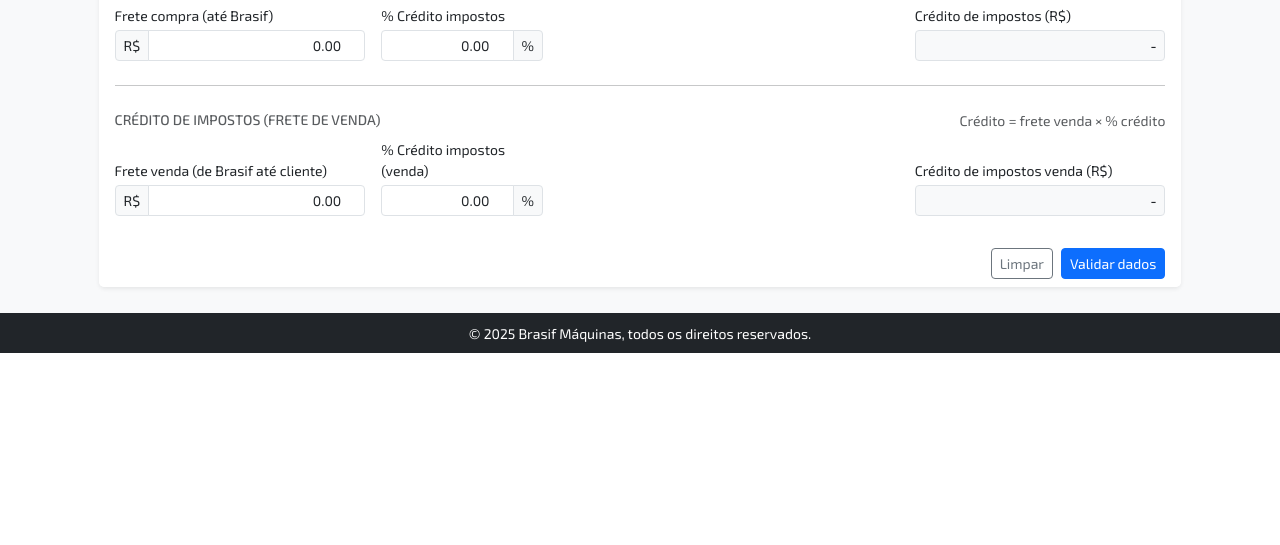
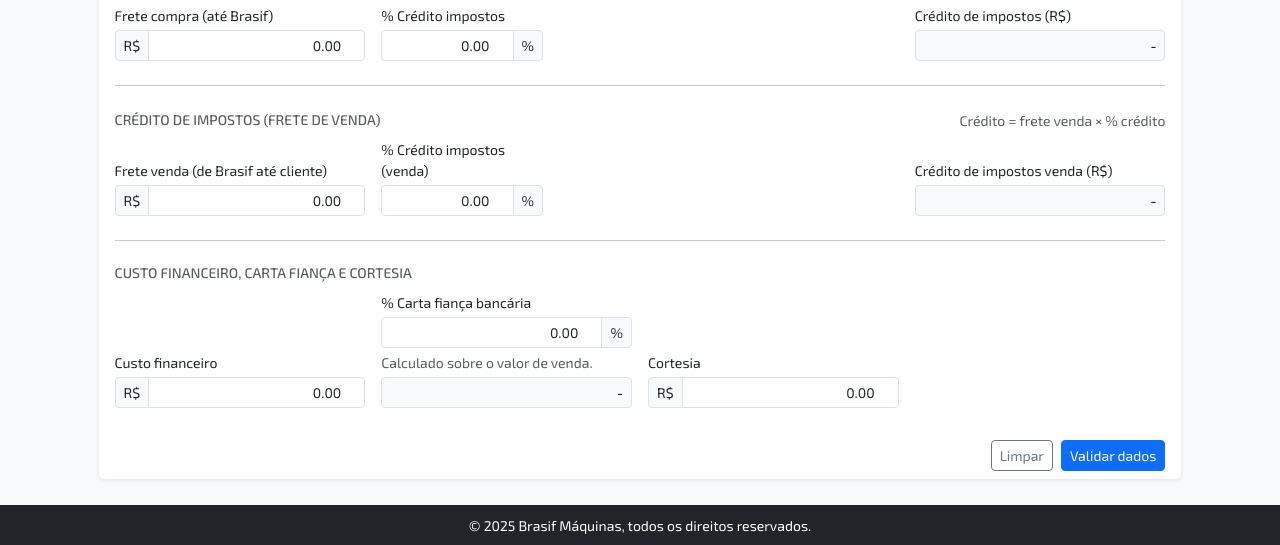
Before and after one commit to peedrohcamposf/Calculo-de-margem, a Flask app: template app/templates/nova_reserva.html in a window 1280 px wide. Shown: the part 1517-2062 px from the top of the page. Before the commit the page ends 1870 px from the top, so only its background shows below. Run offline with Flask 3, Linux system fonts and the light colour scheme; the template is opened without the code that fills it: values that come from a table or form of the project are taken from there, others are empty; parts of the project's set-up code (start-up, migrations or seed data) failed here and were passed over; some libraries are stand-ins or nearby versions.

Commit message:
FEAT - Custo Financeiro, Carta fiança bancária e Cortesia

```diff
--- a/app/forms/home_forms.py
+++ b/app/forms/home_forms.py
@@ -308,6 +308,49 @@ class NovaReservaForm(FlaskForm):
         ],
     )
 
+    # Custo financeiro (R$)
+    custo_financeiro = DecimalField(
+        "Custo financeiro",
+        places=2,
+        default=0,
+        validators=[
+            Optional(),
+            NumberRange(
+                min=0,
+                message="O custo financeiro não pode ser negativo.",
+            ),
+        ],
+    )
+
+    # Carta fiança bancária (% sobre o valor de venda)
+    carta_fianca_percent = DecimalField(
+        "% Carta fiança bancária",
+        places=2,
+        default=0,
+        validators=[
+            Optional(),
+            NumberRange(
+                min=0,
+                max=100,
+                message="Percentual deve estar entre 0% e 100%.",
+            ),
+        ],
+    )
+
+    # Cortesia (R$)
+    cortesia = DecimalField(
+        "Cortesia",
+        places=2,
+        default=0,
+        validators=[
+            Optional(),
+            NumberRange(
+                min=0,
+                message="O valor da cortesia não pode ser negativo.",
+            ),
+        ],
+    )
+
     # Validações customizadas
     def validate_filial(self, field: SelectField) -> None:
         empresa = self.empresa.data
--- a/app/templates/nova_reserva.html
+++ b/app/templates/nova_reserva.html
@@ -668,6 +668,66 @@
                                 </div>
                             </div>
                         </div>
+
+                        <!-- Custo financeiro / Carta fiança / Cortesia -->
+                        <hr class="my-4">
+
+                        <div class="d-flex justify-content-between align-items-center mb-2">
+                            <h2 class="h6 mb-0 text-muted text-uppercase small">
+                                Custo financeiro, carta fiança e cortesia
+                            </h2>
+                        </div>
+
+                        <div class="row g-3 align-items-end mb-2">
+                            <!-- Custo financeiro -->
+                            <div class="col-md-4 col-lg-3">
+                                <label class="form-label mb-1 small">{{ form.custo_financeiro.label }}</label>
+                                <div class="input-group input-group-sm">
+                                    <span class="input-group-text">R$</span>
+                                    {{ form.custo_financeiro(class="form-control text-end") }}
+                                </div>
+                                {% for error in form.custo_financeiro.errors %}
+                                <div class="text-danger small">{{ error }}</div>
+                                {% endfor %}
+                            </div>
+
+                            <!-- Carta fiança (% + valor R$) -->
+                            <div class="col-md-4 col-lg-3">
+                                <label class="form-label mb-1 small">{{ form.carta_fianca_percent.label }}</label>
+                                <div class="input-group input-group-sm mb-1">
+                                    {{ form.carta_fianca_percent(class="form-control text-end") }}
+                                    <span class="input-group-text">%</span>
+                                </div>
+                                {% for error in form.carta_fianca_percent.errors %}
+                                <div class="text-danger small">{{ error }}</div>
+                                {% endfor %}
+
+                                <small class="text-muted d-block mb-1 small">
+                                    Calculado sobre o valor de venda.
+                                </small>
+
+                                <div class="form-control form-control-sm text-end bg-light fw-semibold">
+                                    {% if carta_fianca_valor_formatado %}
+                                    R$ {{ carta_fianca_valor_formatado }}
+                                    {% else %}
+                                    -
+                                    {% endif %}
+                                </div>
+                            </div>
+
+                            <!-- Cortesia -->
+                            <div class="col-md-4 col-lg-3">
+                                <label class="form-label mb-1 small">{{ form.cortesia.label }}</label>
+                                <div class="input-group input-group-sm">
+                                    <span class="input-group-text">R$</span>
+                                    {{ form.cortesia(class="form-control text-end") }}
+                                </div>
+                                {% for error in form.cortesia.errors %}
+                                <div class="text-danger small">{{ error }}</div>
+                                {% endfor %}
+                            </div>
+                        </div>
+
                     </div>
 
                     <div class="card-footer bg-white border-0 d-flex justify-content-end gap-2 py-2">
```
Also changed, not shown: app/routes/home_routes.py (+17 -0 lines), app/service/nova_reserva_service.py (+30 -0 lines).
